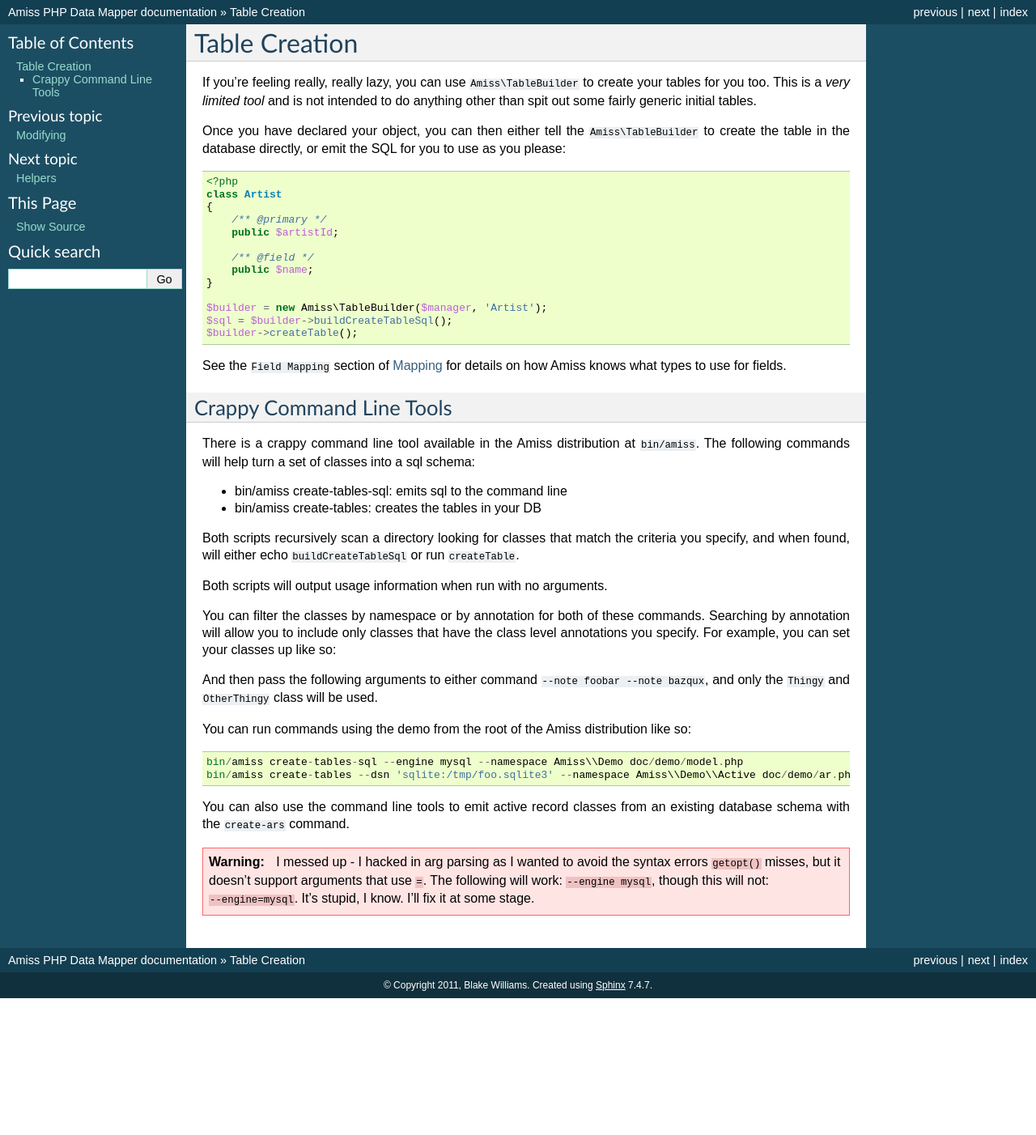
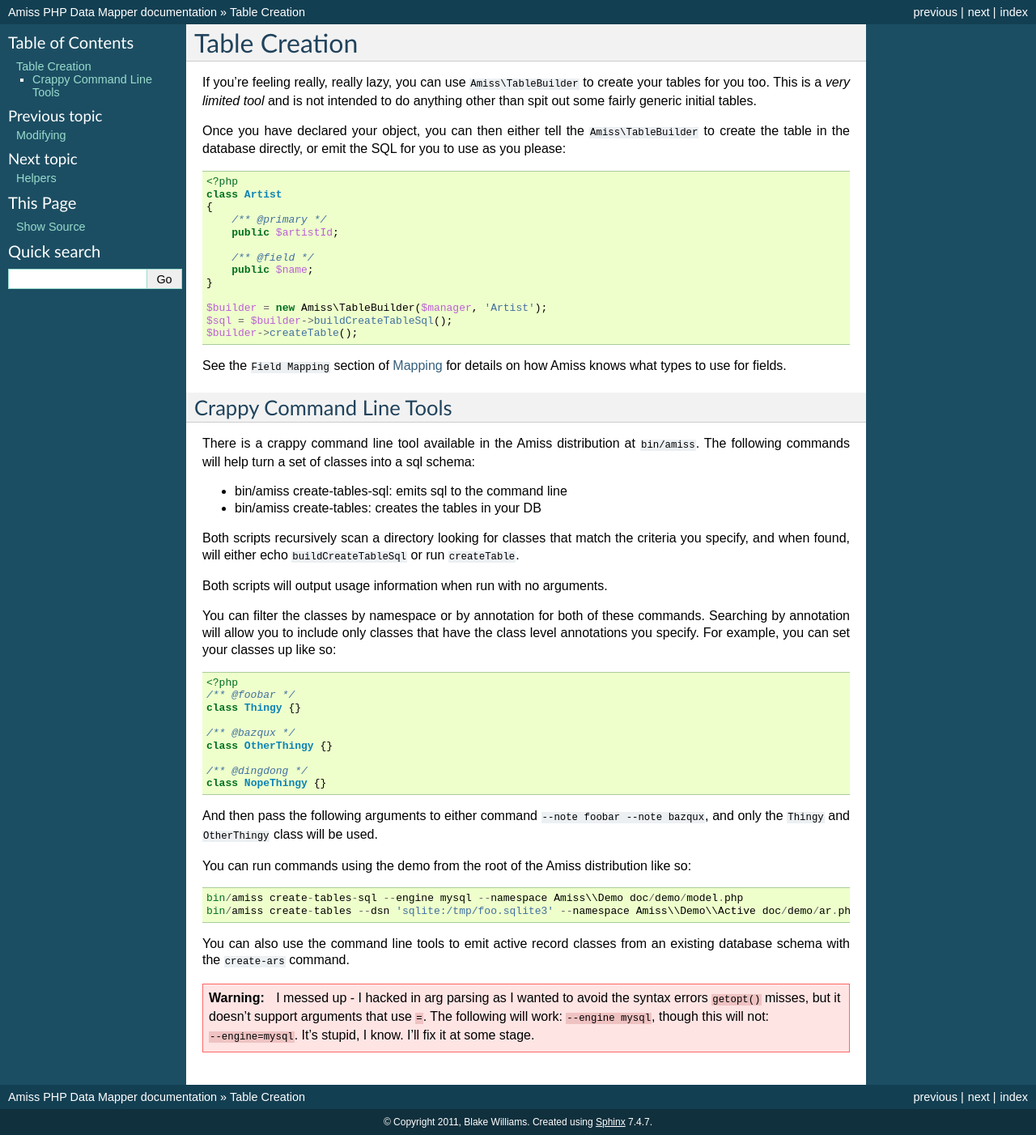
Before and after one commit to shabbyrobe/amiss, a Sphinx documentation site: the page built from doc/schema.rst, in a window 1280 px wide. Shown: the whole page at 81% size. Built offline with Sphinx 7.4.7, drawn with Linux system fonts in a browser that asks for light colours; before the commit the page ends 1233 px from its top, so only the background shows below that.

Commit message:
doc error

```diff
--- a/doc/schema.rst
+++ b/doc/schema.rst
@@ -38,7 +38,7 @@
 
 You can filter the classes by namespace or by annotation for both of these commands. Searching by annotation will allow you to include only classes that have the class level annotations you specify. For example, you can set your classes up like so:
 
-.. code-block: php
+.. code-block:: php
 
     <?php
     /** @foobar */
```
